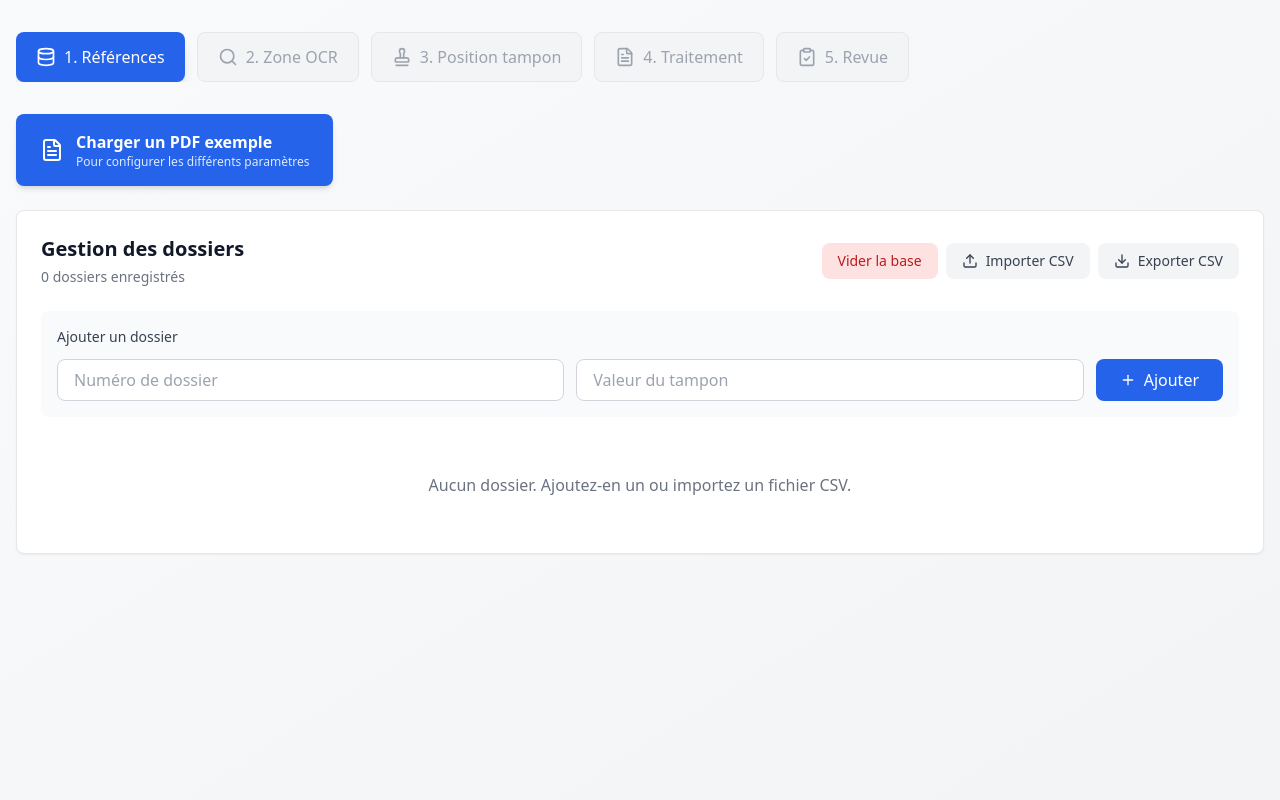
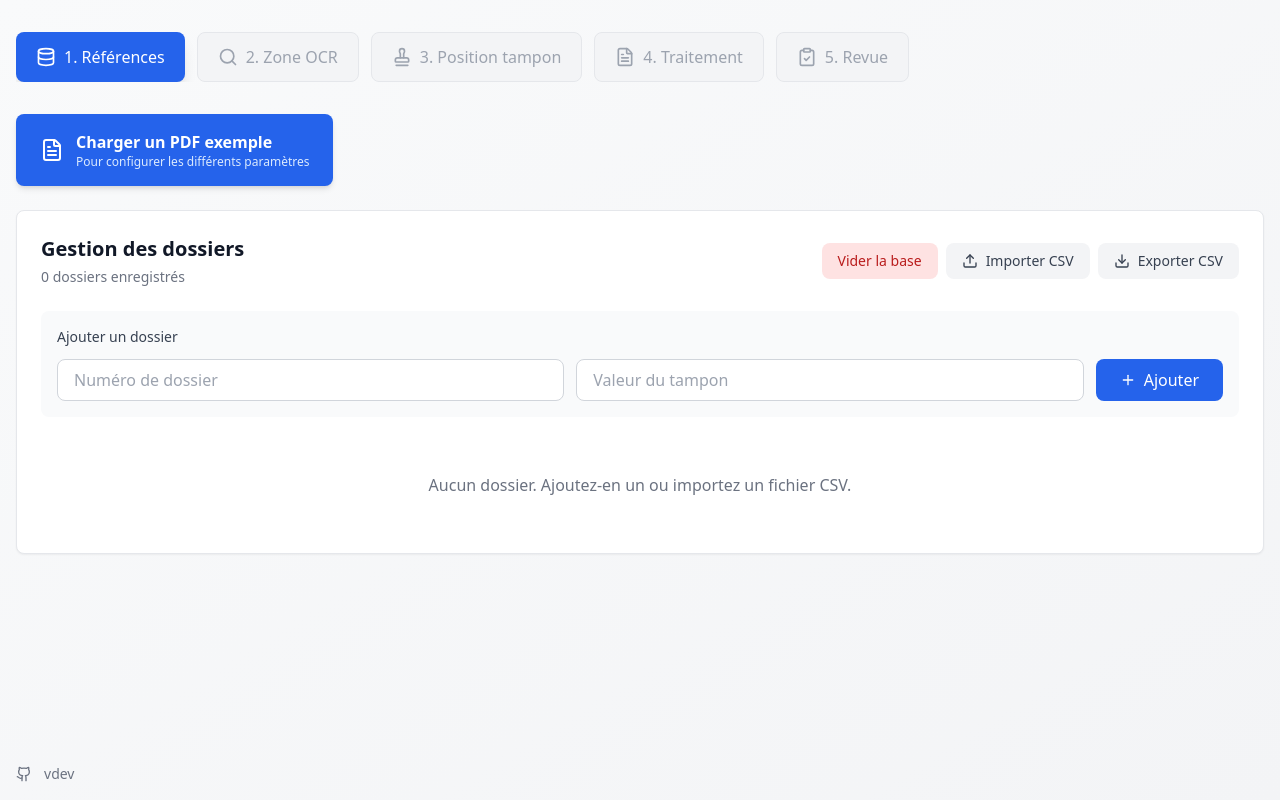
Before and after one commit to Zak4b/stamper, a React (Vite) app: page / in a window 1280 px wide. Built offline with nearby package versions, Linux system fonts and the light colour scheme.

Commit message:
Footer version

```diff
--- a/electron/preload.ts
+++ b/electron/preload.ts
@@ -10,6 +10,9 @@ contextBridge.exposeInMainWorld('electron', {
 
   // API pour lire un fichier
   readFile: (filePath: string) => ipcRenderer.invoke('app:readFile', filePath),
+
+  // API pour ouvrir une URL externe
+  openExternal: (url: string) => ipcRenderer.invoke('app:openExternal', url),
 
   // APIs de base de données
   db: {
--- a/package.json
+++ b/package.json
@@ -1,7 +1,7 @@
 {
 	"name": "pdf-stamper-electron",
 	"private": true,
-	"version": "1.0.0",
+	"version": "1.3.0",
 	"main": "dist-electron/main.js",
 	"type": "module",
 	"scripts": {
--- a/src/App.tsx
+++ b/src/App.tsx
@@ -1,4 +1,5 @@
 import LoadingSpinner from "./components/common/LoadingSpinner";
+import Footer from "./components/common/Footer";
 import NavigationSteps from "./components/navigation/NavigationSteps";
 import { PDFProvider } from "./contexts/PDFContext";
 import { usePDFContext } from "./hooks/usePDFContext";
@@ -16,7 +17,6 @@ function AppContent() {
 	return (
 		<div className="min-h-screen bg-gradient-to-br from-gray-50 to-gray-100">
 			<div className="max-w-7xl mx-auto px-4 py-8">
-
 				<NavigationSteps currentStep={currentStep} samplePDF={samplePDF} stampPosition={!!options.stampPosition} onStepChange={setCurrentStep} />
 				<Suspense fallback={<LoadingSpinner />}>
 					<div className="space-y-6">
@@ -32,6 +32,7 @@ function AppContent() {
 					</div>
 				</Suspense>
 			</div>
+			<Footer />
 		</div>
 	);
 }
--- /dev/null
+++ b/src/components/common/Footer.tsx
@@ -0,0 +1,44 @@
+import { useEffect, useState } from "react";
+import { Github } from "lucide-react";
+import { GITHUB_URL } from "../../config/appConfig";
+
+export default function Footer() {
+	const [version, setVersion] = useState<string>("");
+
+	useEffect(() => {
+		// Récupérer la version depuis Electron
+		if (window.electron) {
+			window.electron
+				.getVersion()
+				.then((v) => setVersion(v))
+				.catch(() => {
+					setVersion("1.0.0");
+				});
+		} else {
+			setVersion("dev");
+		}
+	}, []);
+
+	const handleGithubClick = (e: React.MouseEvent) => {
+		e.preventDefault();
+		if (window.electron) {
+			window.electron.openExternal(GITHUB_URL);
+		} else {
+			window.open(GITHUB_URL, "_blank");
+		}
+	};
+
+	return (
+		<footer className="fixed bottom-0 left-0 py-4 px-4 text-sm text-gray-500 z-10 flex items-center gap-3">
+			<a
+				href={GITHUB_URL}
+				onClick={handleGithubClick}
+				className="flex items-center gap-2 hover:text-gray-700 transition-colors"
+				title="Voir sur GitHub"
+			>
+				<Github className="w-4 h-4" />
+			</a>
+			<span className="font-medium">v{version}</span>
+		</footer>
+	);
+}
--- a/src/config/appConfig.ts
+++ b/src/config/appConfig.ts
@@ -1,4 +1,6 @@
 import type { AppConfig, IDPattern } from "../types/Config";
+
+export const GITHUB_URL = "https://github.com/Zak4b";
 
 export const appConfig: AppConfig = {
 	idPatterns: [
--- a/src/vite-env.d.ts
+++ b/src/vite-env.d.ts
@@ -5,6 +5,7 @@ interface ElectronAPI {
   getVersion: () => Promise<string>;
   getPath: (name: string) => Promise<string>;
   readFile: (filePath: string) => Promise<ArrayBuffer>;
+  openExternal: (url: string) => Promise<void>;
   db: {
     getAll: () => Promise<any[]>;
     getByNumero: (numero: string) => Promise<any>;
```
Also changed, not shown: electron/main.ts (+15 -2 lines).
